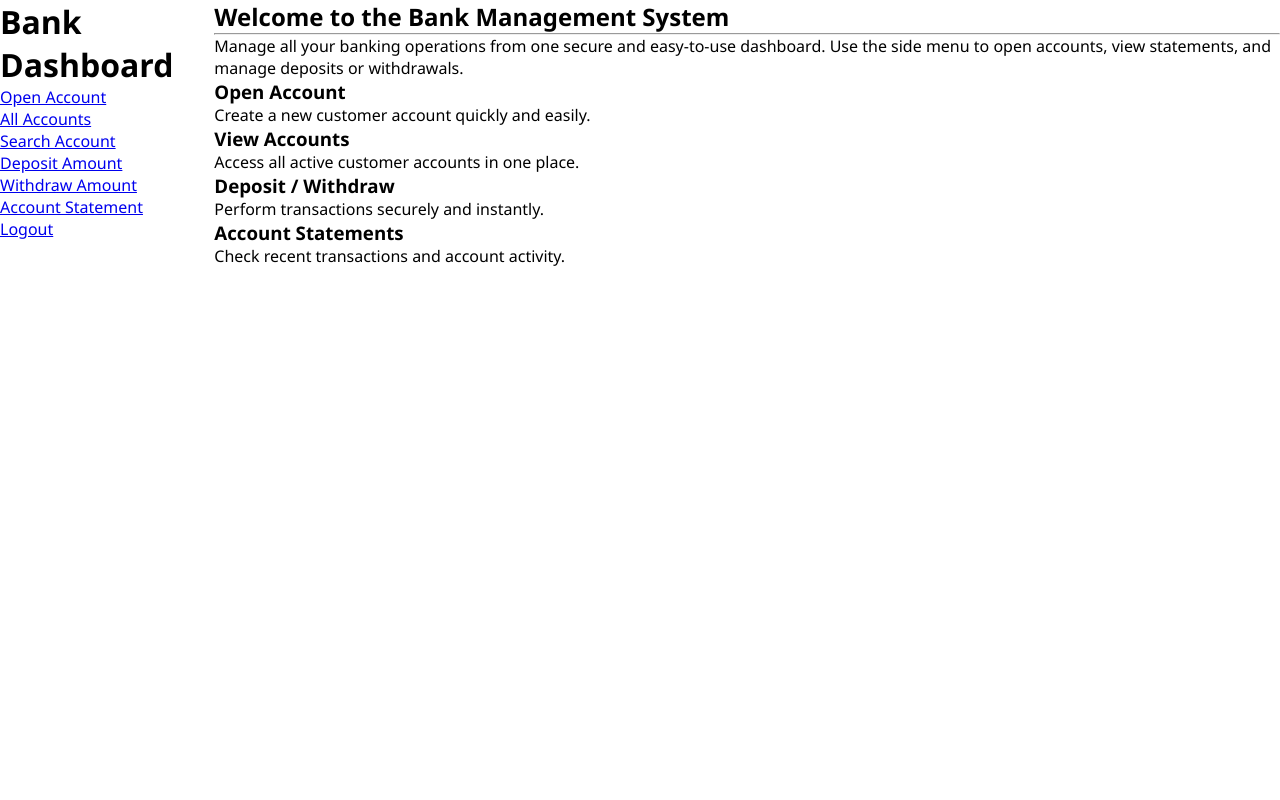
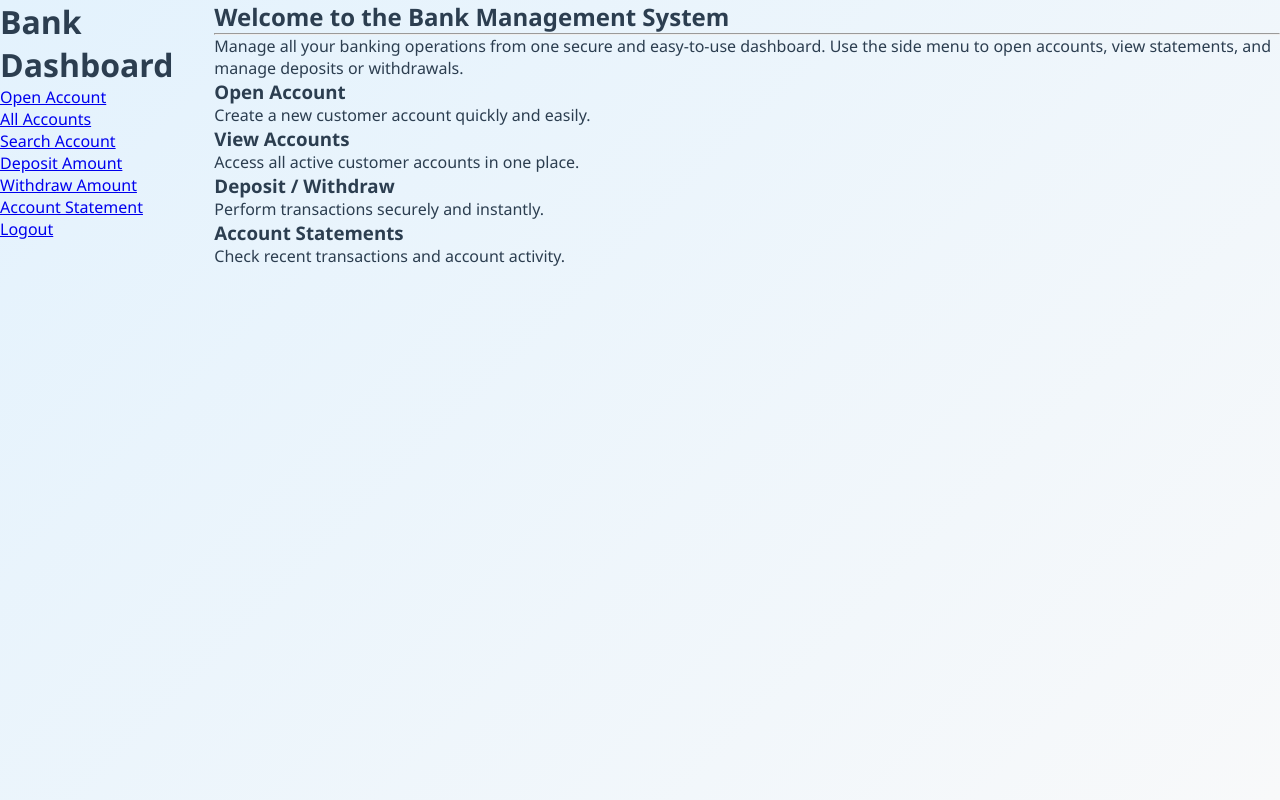
Before and after one commit to tanvi2711/Python_Full_stack_Projects, a Flask app: page /home in a window 1280 px wide. Run offline with Flask 3, Linux system fonts and the light colour scheme.

Commit message:
home.html update

```diff
--- a/BANKAPP/templates/home.html
+++ b/BANKAPP/templates/home.html
@@ -13,7 +13,9 @@
         }
         body {
             display: flex;
-
+            height: 100vh;
+            background: linear-gradient(135deg, #e3f2fd, #f8f9fa);
+            color: #2c3e50;
         }
 
 
```
